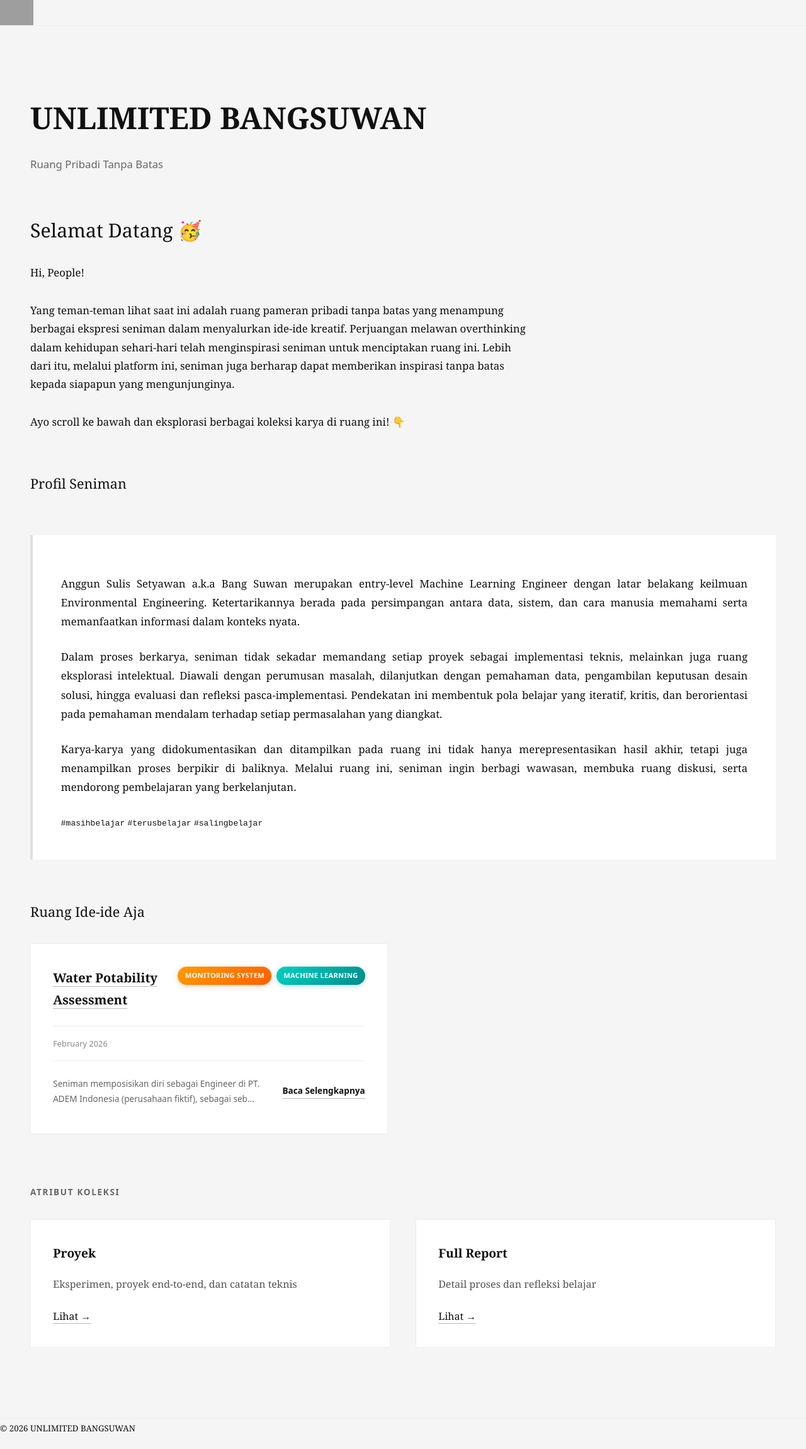
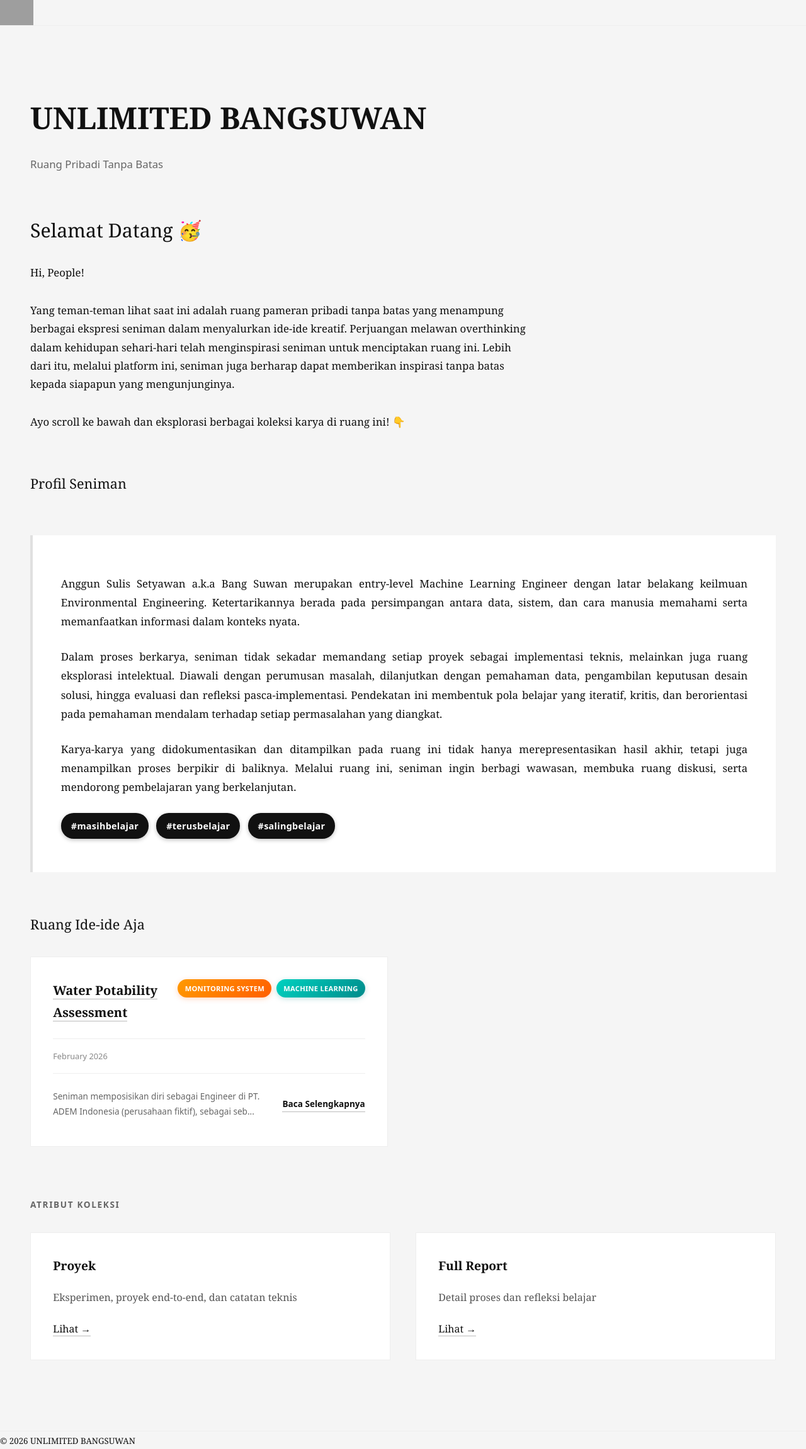
Before and after one commit to Sulbae/Sulbae.github.io, a Jekyll site: the page built from index.md, in a window 1280 px wide. Shown: the whole page at 63% size. Built offline with Jekyll 4.4.1, drawn with Linux system fonts in a browser that asks for light colours; grey boxes are pictures that could not be loaded.

Commit message:
Update index.md

```diff
--- a/index.md
+++ b/index.md
@@ -25,7 +25,7 @@ title: Home
   <p>
     Karya-karya yang didokumentasikan dan ditampilkan pada ruang ini tidak hanya merepresentasikan hasil akhir, tetapi juga menampilkan proses berpikir di baliknya. Melalui ruang ini, seniman ingin berbagi wawasan, membuka ruang diskusi, serta mendorong pembelajaran yang berkelanjutan.
   </p>
-  <div class="hashtag">
+  <div class="hashtags">
     <code>#masihbelajar</code>
     <code>#terusbelajar</code>
     <code>#salingbelajar</code>
```
